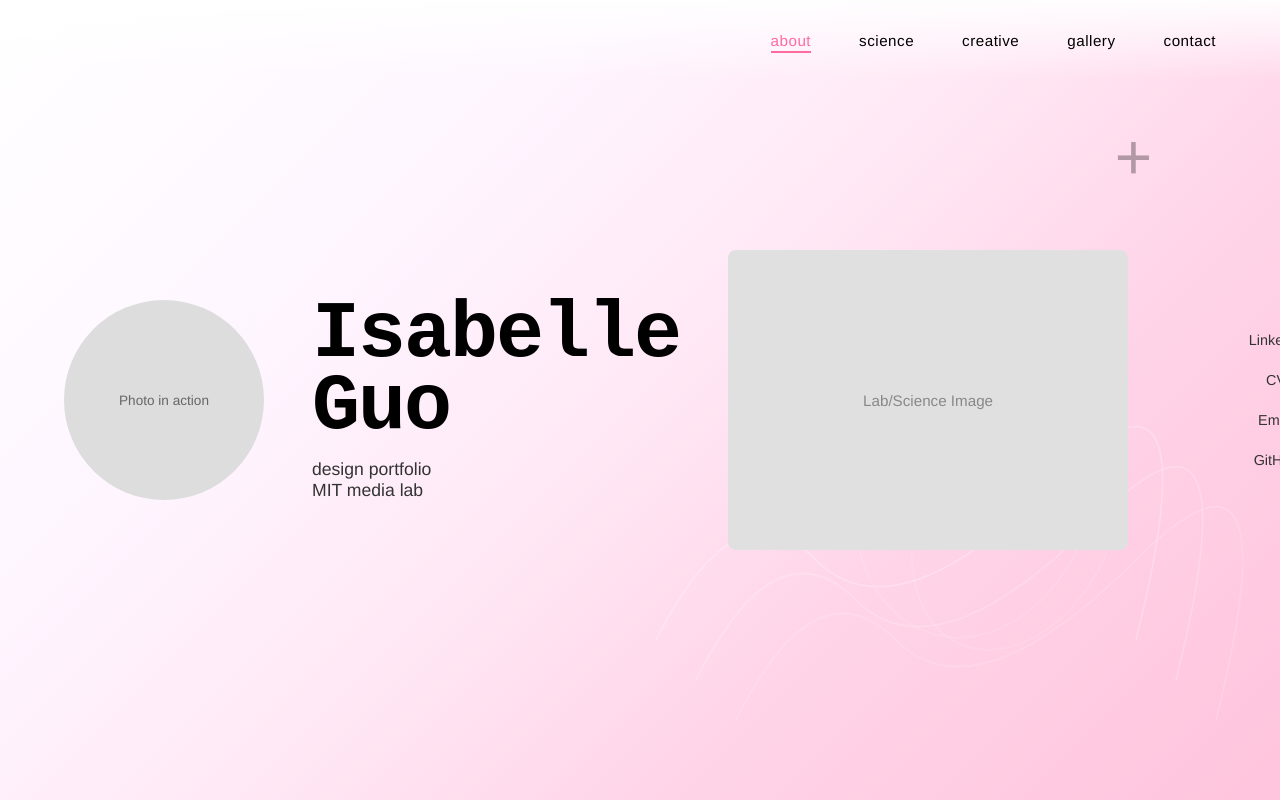
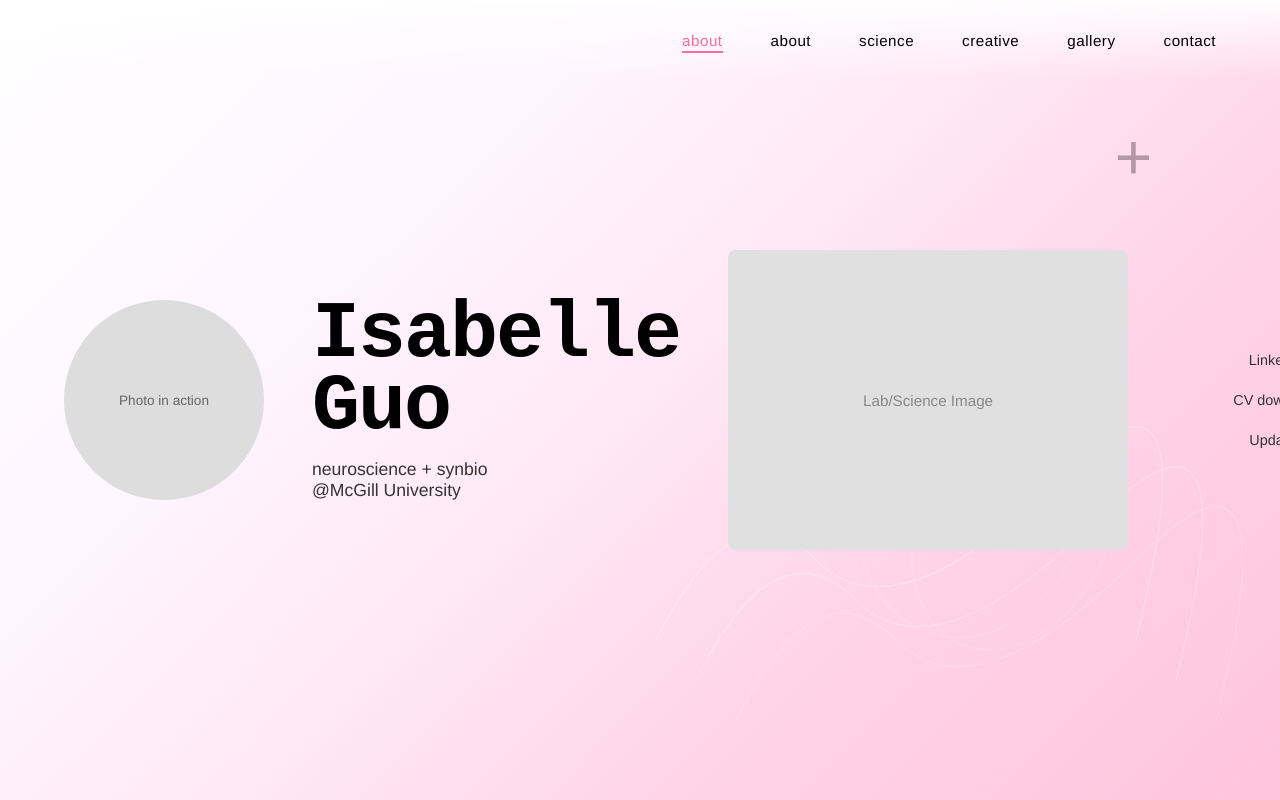
Before and after one commit to isabelle-guo/isabelle-guo.github.io, a plain HTML site: page index.html in a window 1280 px wide. Drawn offline with Linux system fonts and the light colour scheme.

Commit message:
Update index.html

```diff
--- a/index.html
+++ b/index.html
@@ -215,6 +215,7 @@
     <!-- Navigation -->
     <nav>
         <a href="#" class="active">about</a>
+        <a href="#">about</a>
         <a href="#">science</a>
         <a href="#">creative</a>
         <a href="#">gallery</a>
@@ -239,16 +240,15 @@
 
             <div class="hero-text">
                 <h1>Isabelle<br>Guo</h1>
-                <p class="subtitle">design portfolio<br>MIT media lab</p>
+                <p class="subtitle">neuroscience + synbio<br>@McGill University</p>
             </div>
 
             <div class="hero-image"></div>
 
             <div class="links-sidebar">
                 <a href="#">LinkedIn</a>
-                <a href="#">CV</a>
-                <a href="#">Email</a>
-                <a href="#">GitHub</a>
+                <a href="#">CV download</a>
+                <a href="#">Updates</a>
             </div>
         </div>
     </section>
```
